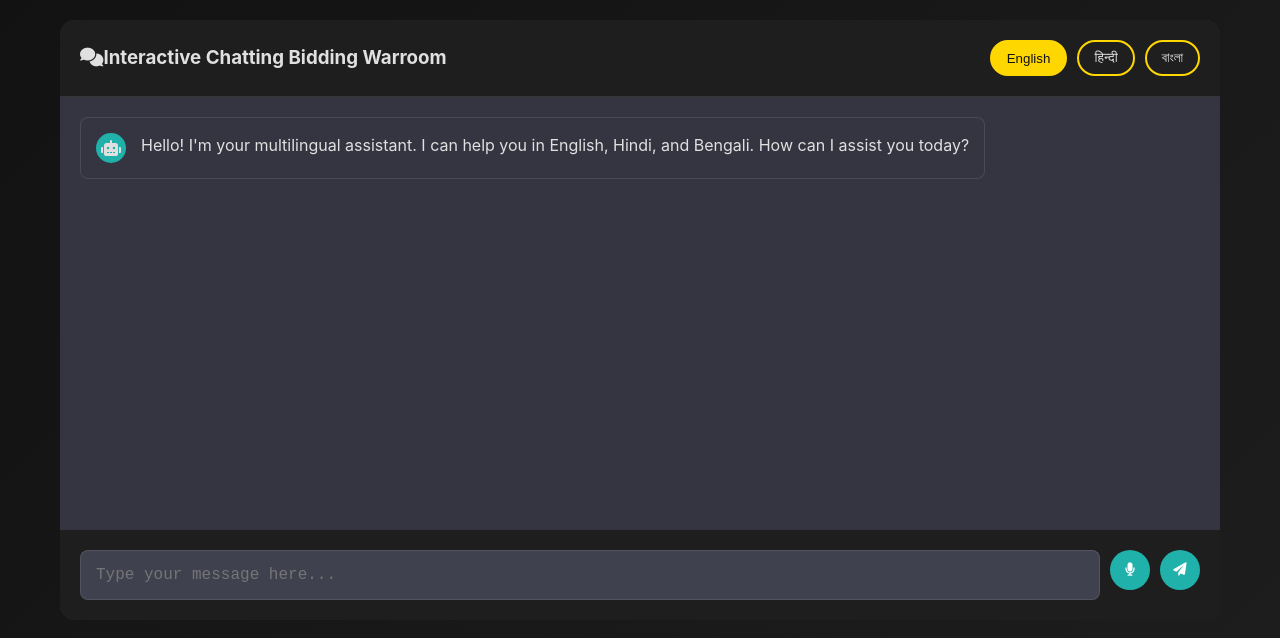
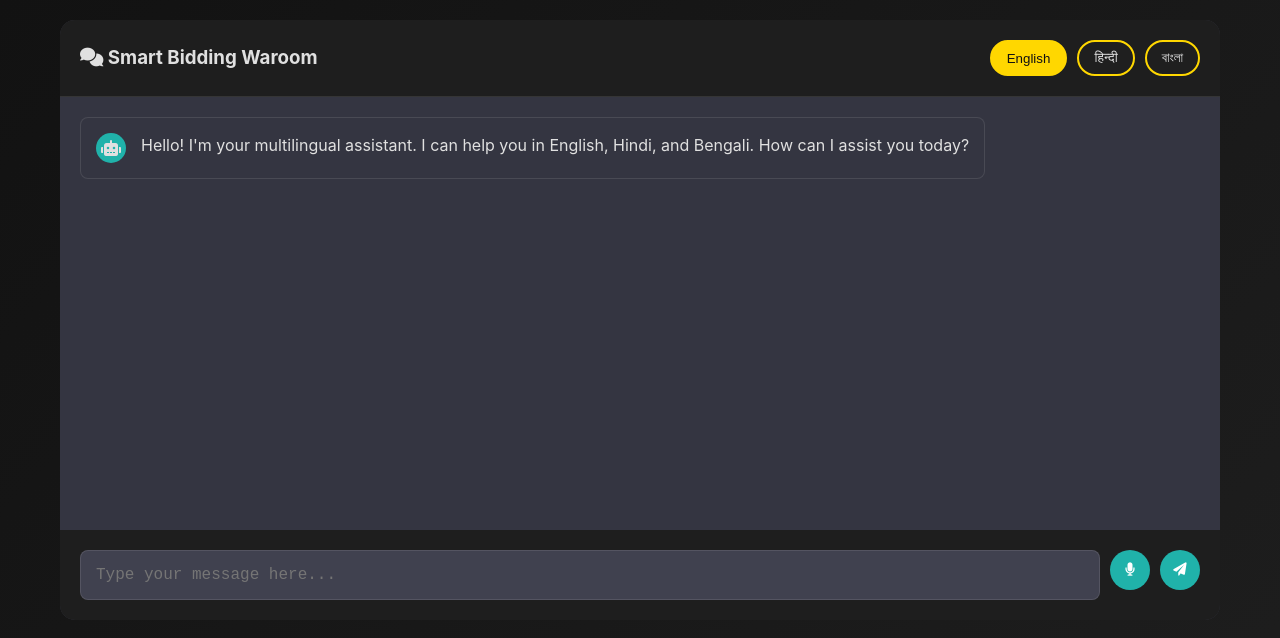
Before and after one commit to TechFreak2003/CANVAS_CLAY, a plain HTML site: page bidroom.html in a window 1280 px wide. Drawn offline with Linux system fonts and the light colour scheme.

Commit message:
Update bidroom.html

```diff
--- a/bidroom.html
+++ b/bidroom.html
@@ -2,7 +2,7 @@
 <html lang="en">
 <head>
     <meta charset="UTF-8">
-    <title>Artisan Blockchain Marketplace - Voice Chat</title>
+    <title>Canvas & Clay Blockchain Marketplace - Voice Chat</title>
     <link href="https://cdnjs.cloudflare.com/ajax/libs/font-awesome/6.0.0/css/all.min.css" rel="stylesheet">
     <style>
         /* Keeping your original CSS styles up to chat-section... */
@@ -202,7 +202,7 @@
     <div class="container">
         <div class="chat-section">
             <div class="chat-header">
-                <h3><i class="fas fa-comments"></i>Interactive Chatting Bidding Warroom</h3>
+                <h3><i class="fas fa-comments"></i> Smart Bidding Waroom</h3>
                 <div class="language-selector">
                     <button class="language-btn active" data-lang="en">English</button>
                     <button class="language-btn" data-lang="hi">हिन्दी</button>
```
